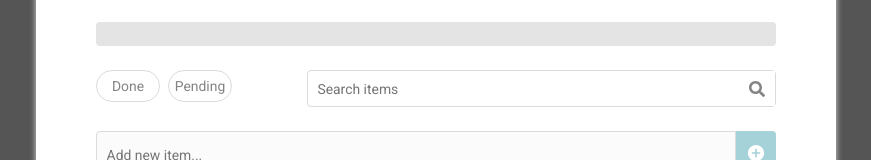
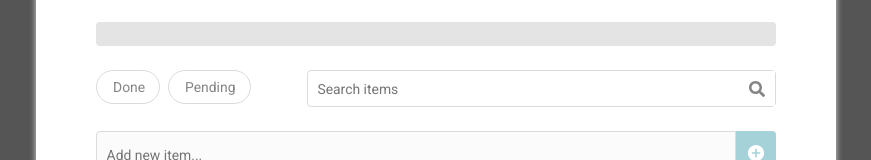
Before and after one commit to sizebay/frontend-challenge, a React (Create React App) app: page / in a window 1280 px wide. Shown: the part 327-487 px from the top of the page, without its empty margins (204-1075 px from the left). Built offline with nearby package versions, Linux system fonts and the light colour scheme.

Commit message:
melhorias de estilo

```diff
--- a/package.json
+++ b/package.json
@@ -3,7 +3,10 @@
   "version": "0.1.0",
   "private": true,
   "dependencies": {
+    "@emotion/react": "^11.11.3",
+    "@emotion/styled": "^11.11.0",
     "@loadable/component": "^5.16.3",
+    "@mui/material": "^5.15.10",
     "@types/i18next": "^13.0.0",
     "@types/loadable__component": "^5.13.8",
     "@types/lodash": "^4.14.202",
--- a/src/components/CreateItem/index.tsx
+++ b/src/components/CreateItem/index.tsx
@@ -2,6 +2,7 @@ import { useState } from 'react'
 import { useItemService, Item } from '../../services/itemService'
 import { AddItemBar } from '../AddItemBar'
 import { TaskItem } from '../TaskItem'
+import { Tooltip } from '@mui/material'
 
 import { CreateItemContainer, ItemsListWrapper } from './styles'
 
@@ -28,8 +29,9 @@ export function CreateItem({
   const [actualItem, setActualItem] = useState<number | null>(null);
 
   const handleItemClick = (index: number) => {
-    setActualItem(index === actualItem ? null : index);
-  };
+    setActualItem(index === actualItem ? null : index)
+    // edit
+  }
 
   const filteredItems = searchKey !== "" ? items.filter((item) => item.content.toLowerCase().includes(searchKey.toLowerCase())) : items
 
@@ -44,6 +46,7 @@ export function CreateItem({
         {itemsCounter > 0 ? (
           <>
             {showItems.map((item, index) => (
+              <Tooltip title="Edit task" arrow>
                 <TaskItem
                   key={index}
                   isActive={index === actualItem}
@@ -53,6 +56,7 @@ export function CreateItem({
                   onCheckItem={() => onCheckItem(item.id)}
                   onDeleteItem={() => onDeleteItem(item.id)}
                 />
+              </Tooltip>
             ))}
           </>
         ) : (<></>)}
--- a/src/components/Header/index.tsx
+++ b/src/components/Header/index.tsx
@@ -31,8 +31,8 @@ export function Header({completedItemsCount, tasksCount, onSearch, selectedButto
       <ProgressBar completedItemsCount={completedItemsCount} tasksCount={tasksCount}/>
 
       <StatusFilterContainer>
-        <StatusButton label="Done" selected={false} onClick={() => handleButtonClick("done")}/>
-        <StatusButton label="Pending" selected={false} onClick={() => handleButtonClick("pending")}/>
+        <StatusButton label="Done" selected={selectedButton === "done"} onClick={() => handleButtonClick("done")} done={true}/>
+        <StatusButton label="Pending" selected={selectedButton === "pending"} onClick={() => handleButtonClick("pending")} done={false}/>
         <SearchItems onSearch={handleSearch}/>
       </StatusFilterContainer>
     </HeaderContainer>
--- a/src/components/StatusButton/index.tsx
+++ b/src/components/StatusButton/index.tsx
@@ -3,12 +3,13 @@ import { SituationButton, StatusIcon } from './styles'
 interface StatusButtonProps {
   label: string;
   selected: boolean;
+  done: boolean;
   onClick: () => void;
 }
 
-export function StatusButton({ label, selected, onClick}: StatusButtonProps) {
+export function StatusButton({ label, selected, done, onClick}: StatusButtonProps) {
   return (
-    <SituationButton selected={selected} onClick={onClick}>
+    <SituationButton selected={selected} onClick={onClick} done={done}>
       <StatusIcon selected={selected}/>
       {label}
     </SituationButton>
--- a/src/components/StatusButton/styles.ts
+++ b/src/components/StatusButton/styles.ts
@@ -3,6 +3,7 @@ import { FaCheck } from 'react-icons/fa'
 
 interface SituationButtonProps {
   selected: boolean;
+  done: boolean;
 }
 
 interface StatusIconProps {
@@ -11,10 +12,12 @@ interface StatusIconProps {
 
 export const SituationButton = styled.button<SituationButtonProps>`
   font-size: 0.87rem;
+  display: flex;
   align-items: center;
-  width: 4rem;
+  width: ${({ selected, done }) => done && selected ? "5.25rem" : done ? "4rem" : selected ? "6.43rem" : "5.18rem"};
   height: 2rem;
   margin-right: 0.5rem;
+  padding: 1rem;
 
   background: ${(props) => props.theme.white};
   color: ${(props) => props.selected ? props.theme.blue : props.theme['gray-600']};
--- a/src/components/TaskItem/styles.ts
+++ b/src/components/TaskItem/styles.ts
@@ -21,6 +21,11 @@ export const TaskItemContainer = styled.div<TaskItemProps>`
   border: 1px solid ${(props) => props.theme['gray-500']};
 
   background: ${(props) => props.theme['gray-100']};
+  transition: background-color 0.3s;
+
+  &:hover {
+    background-color: ${(props) => props.theme.white};
+  }
 
   ${(props) =>
     props.isActive
```
Also changed, not shown: 1 other file (tests, documents, lock files or other folders). Lines whose indentation alone changed are shown as unchanged.
